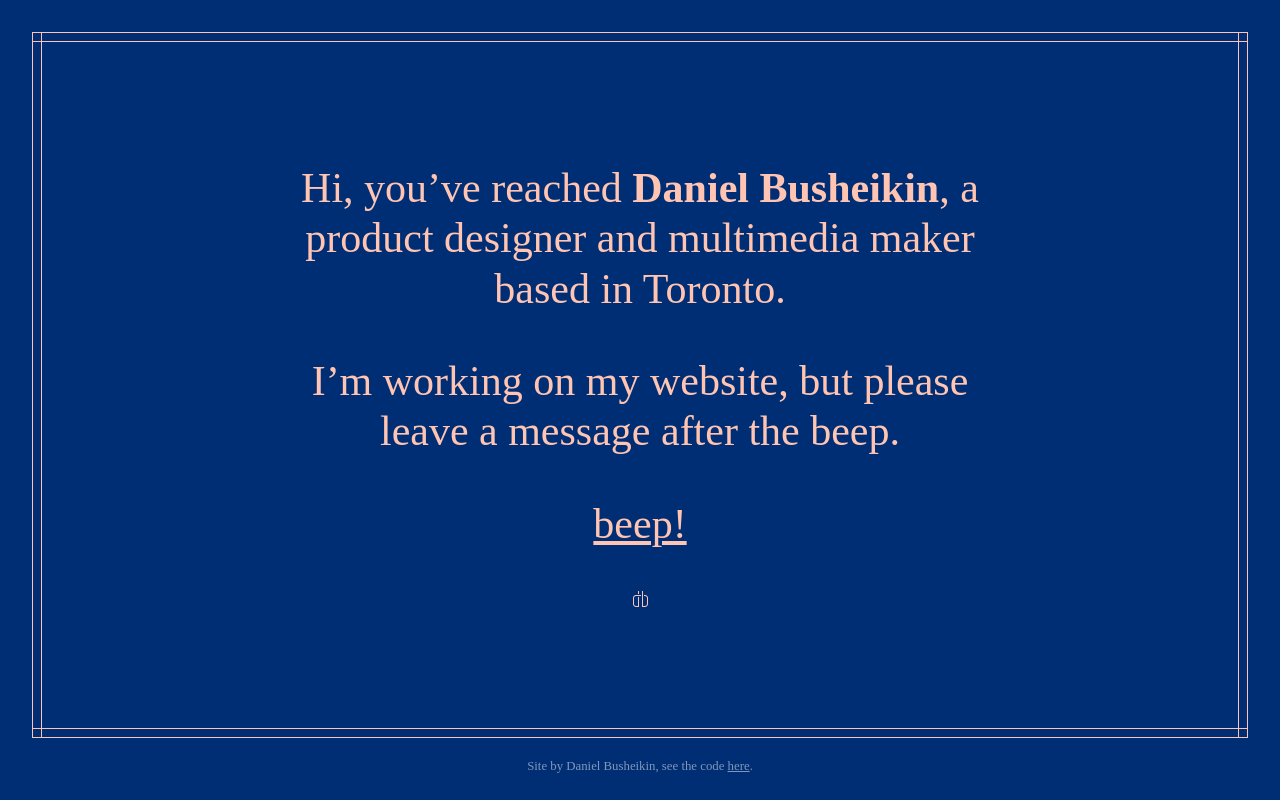
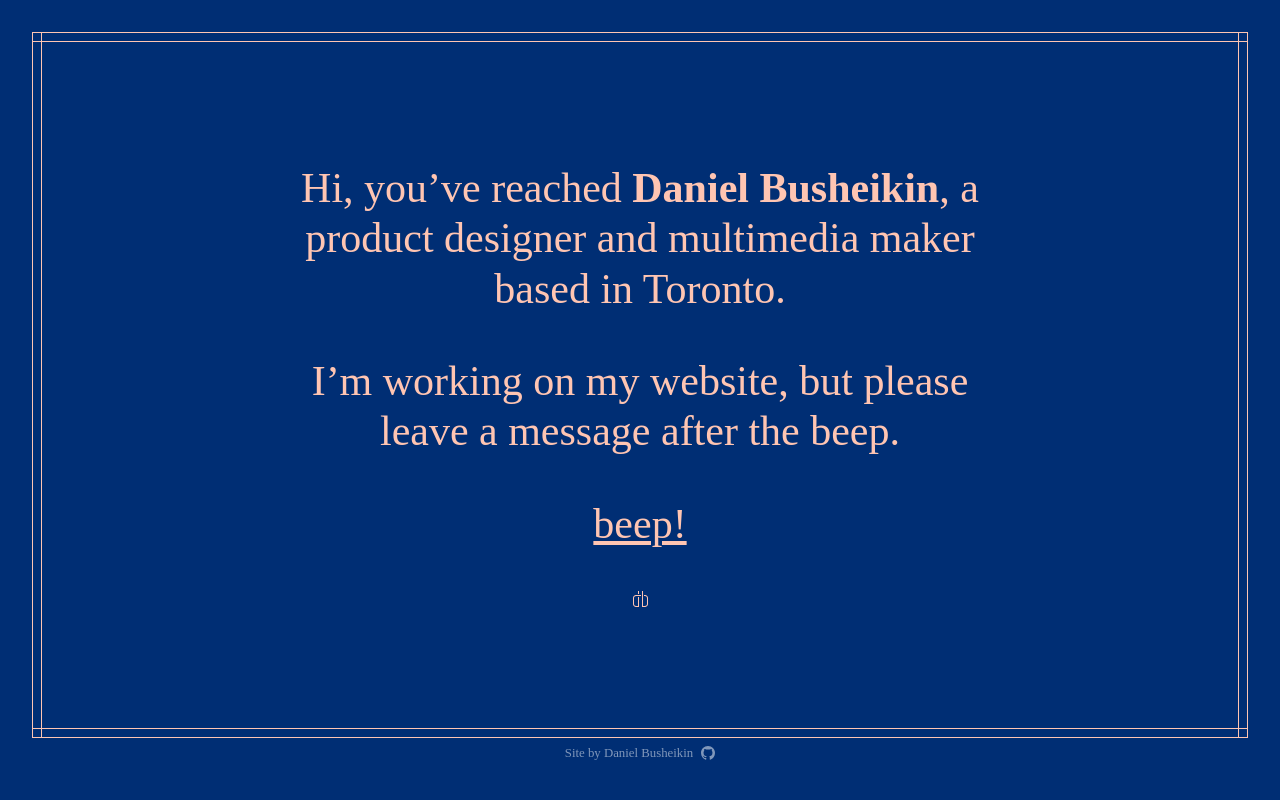
Before and after one commit to busheikin/busheikin.github.io, a plain HTML site: page index.html in a window 1280 px wide. Drawn offline with nearby package versions, Linux system fonts and the light colour scheme; a web font is replaced by a local one.

Commit message:
Change to github icon

```diff
--- a/css/main.css
+++ b/css/main.css
@@ -125,14 +125,36 @@ a:hover {
   grid-column-end: 3;
   font-size: .8rem;
   text-align: center;
-  padding: .5rem;
+  padding: .25rem;
   color: rgba(255,255,255,.5);
 }
 
-.footer a {
-  color: rgba(255,255,255,.5);
+.footer-content {
+  display: flex;
+  align-content: center;
+  justify-content: center;
+  padding-top: .25rem;
+}
+
+.footer-content p {
+  margin: 0;
+  display: inline-block;
+  margin-left: .25rem;
+  margin-right: .25rem;
 }
 
 .footer a:hover {
   color: var(--text-color);
 }
+
+.github-icon {
+  height: 14px;
+  width: 14px;
+}
+
+.github-link img {
+  opacity: 0.5;
+}
+.github-link:hover img {
+  opacity: 1;
+}
--- a/index.html
+++ b/index.html
@@ -6,7 +6,6 @@
   <title>Daniel Busheikin - Product Designer | Website and Portfolio</title>
   <meta name="description" content="Hi, you’ve reached Daniel Busheikin, a product designer and multimedia maker based in Toronto.">
   <meta name="viewport" content="width=device-width, initial-scale=1">
-  <link rel="stylesheet" href="css/normalize.css">
   <link rel="stylesheet" href="css/main.css">
 </head>
 
@@ -31,7 +30,14 @@
     <div class="grid-cell"></div>
     <div class="grid-cell"></div>
     <footer class="footer">
-      <p>Site by Daniel Busheikin, see the code <a href="https://github.com/busheikin/busheikin.github.io">here</a>.</p>
+      <div class="footer-content">
+        <p>Site by Daniel Busheikin</p>
+        <p>
+          <a class="github-link" href="https://github.com/busheikin/busheikin.github.io">
+            <img class="github-icon" src="img/github-icon.svg" alt="GitHub">
+          </a>
+        </p>
+      </div>
     </footer>
   </div>
 
```
Also changed, not shown: img/github-icon.svg (added).
